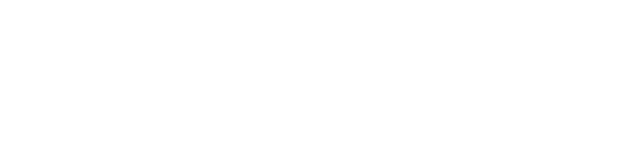
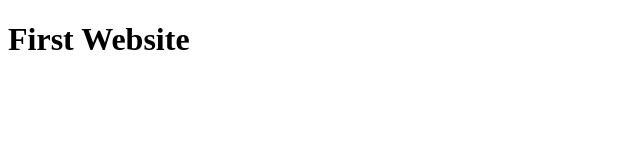
Before and after one commit to selim-mia/first-project, a plain HTML site: page index.html in a window 1280 px wide. Shown: the whole page, without its empty margins (0-640 px from the left). Drawn offline with Linux system fonts and the light colour scheme.

Commit message:
third commit

```diff
--- a/index.html
+++ b/index.html
@@ -7,6 +7,7 @@
     <title>First Website</title>
 </head>
 <body>
+    <H1>First Website</H1>
 
 </body>
 </html>
```
